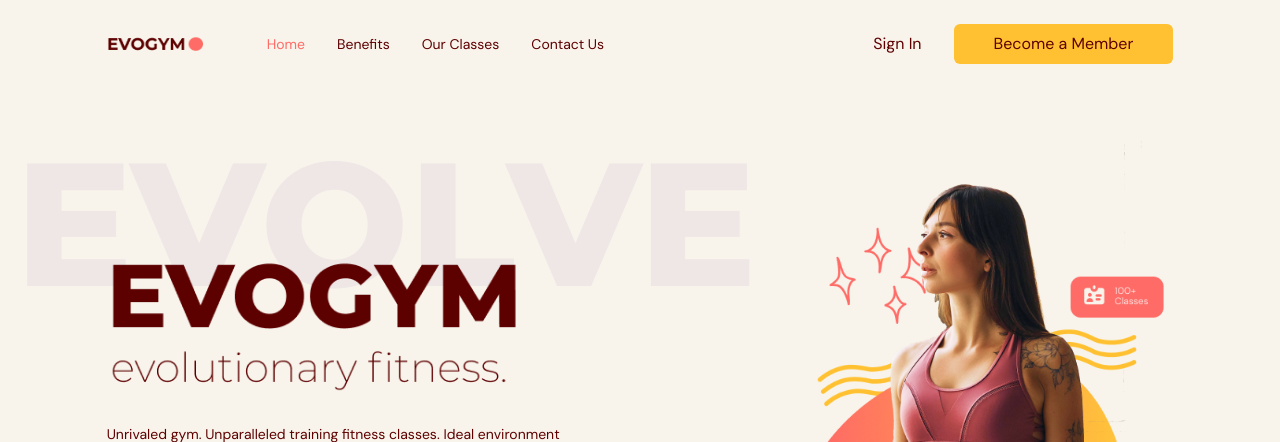
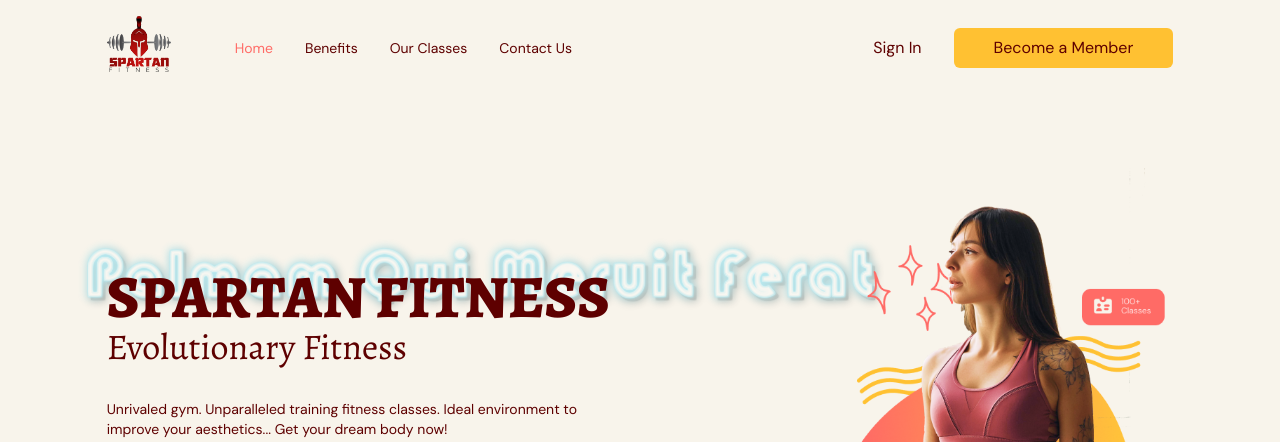
Before and after one commit to shindigira/Spartan-Fitness, a React (Vite) app: page / in a window 1280 px wide. Shown: the top 442 px of the page. Built offline with nearby package versions, Linux system fonts and the light colour scheme.

Commit message:
Spartan Fitness Site * chore: Named Fitness Site * chore: Adjusted Navbar and Footer Spacing * chore: Added New backdrop text behind title

```diff
--- a/src/index.css
+++ b/src/index.css
@@ -1,4 +1,5 @@
 @import url("https://fonts.googleapis.com/css2?family=DM+Sans:wght@400;700&family=Montserrat:wght@700&display=swap");
+@import url("https://fonts.googleapis.com/css2?family=Alegreya:ital,wght@0,400;0,500;0,600;0,700;0,800;0,900;1,400;1,500;1,600;1,700;1,800;1,900&display=swap");
 
 @tailwind base;
 @tailwind components;
--- a/src/scenes/Home/Home.tsx
+++ b/src/scenes/Home/Home.tsx
@@ -30,8 +30,14 @@ const Home = (props: Props) => {
           {/* HEADINGS */}
           <div className="md:-mt-20">
             <div className="relative">
-              <div className="before:absolute before:-top-20 before:-left-20 before:z-[-1] md:before:content-evolvetext">
-                <img alt="home-page-text" src={HomePageText} />
+              <div className="before:absolute before:-top-10 before:-left-10 before:z-[-1] before:opacity-30 before:content-spartantext">
+                <h1 className="whitespace-nowrap font-alegreya text-6xl font-extrabold">
+                  SPARTAN FITNESS
+                </h1>
+                <h2 className="font-alegreya text-4xl font-thin">
+                  Evolutionary Fitness
+                </h2>
+                {/* <img alt="home-page-text" src={HomePageText} /> */}
               </div>
             </div>
 
--- a/src/scenes/Navbar/Navbar.tsx
+++ b/src/scenes/Navbar/Navbar.tsx
@@ -2,7 +2,7 @@ import { useRef, useEffect } from "react";
 import { useAppSelector, useAppDispatch } from "src/hooks/state";
 import { toggleMenu } from "src/navbarSlice";
 import { Bars3Icon, XMarkIcon } from "@heroicons/react/24/solid";
-import Logo from "src/assets/Logo.png";
+import Logo2 from "src/assets/Logo2.png";
 
 import { flexBetween, menuHidden, menuShow } from "src/utility/commonStyles";
 
@@ -50,13 +50,15 @@ const Navbar = () => {
   return (
     <nav>
       <div
-        className={`${navbarBackground} ${flexBetween} fixed top-0 z-30 w-full py-6`}
+        className={`${navbarBackground} ${flexBetween} fixed top-0 z-30 w-full py-4`}
       >
         <div className={`${flexBetween} mx-auto w-5/6`}>
           <div className={`${flexBetween} w-full gap-16`}>
             {/* LEFT */}
             <button onClick={selectHome}>
-              <img src={Logo} alt="logo" />
+              <div className="h-16 w-16">
+                <img className="object-cover" src={Logo2} alt="logo" />
+              </div>
             </button>
             {/* RIGHT */}
             {/* Only above 1060px */}
--- a/tailwind.config.cjs
+++ b/tailwind.config.cjs
@@ -22,9 +22,11 @@ module.exports = {
       fontFamily: {
         dmsans: ["DM Sans", "sans-serif"],
         montserrat: ["Montserrat", "sans-serif"],
+        alegreya: ["Alegreya", "sans-serif"],
       },
       content: {
         evolvetext: "url('./assets/EvolveText.png')",
+        spartantext: "url('./assets/SpartanText.png')",
         abstractwaves: "url('./assets/AbstractWaves.png')",
         sparkles: "url('./assets/Sparkles.png')",
         circles: "url('./assets/Circles.png')",
```
Also changed, not shown: src/assets/Logo2.png (added), src/assets/SpartanText.png (added).
